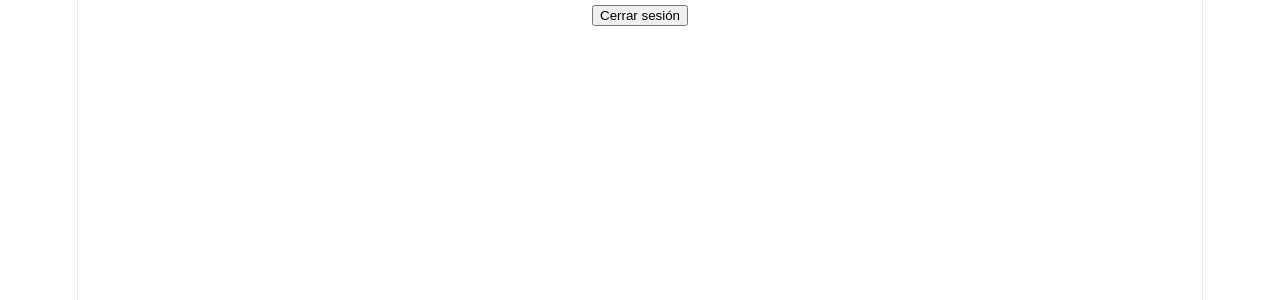
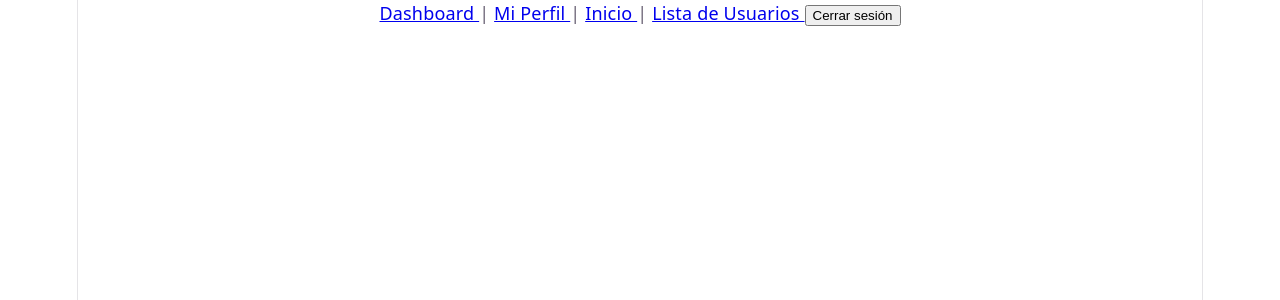
Before and after one commit to EmaRita110983/Frontend-Proyecto-Vue-Inventarios, a Vue app: page /admin in a window 1280 px wide. Shown: the top 300 px of the page. Built offline with nearby package versions, Linux system fonts and the light colour scheme; sample sign-in values are in the browser's storage; the HTML template or start-up script is replaced by a standard one.

Commit message:
Conexion con API Laravel uy modulo usuarios

```diff
--- a/src/layout/AppLayout.vue
+++ b/src/layout/AppLayout.vue
@@ -1,5 +1,3 @@
-
-
 <script setup lang="ts">
 import { useRouter } from 'vue-router';
 
@@ -13,12 +11,28 @@ function cerrarSesion() {
 
 <template>
  <nav>
-    <!-- otros enlaces -->
+  <RouterLink to="/admin/dashboard">
+    Dashboard
+  </RouterLink> |
+
+  <RouterLink to="/admin/perfil">
+    Mi Perfil
+  </RouterLink> |
+
+  <RouterLink to="/">
+    Inicio
+  </RouterLink> |
+
+  <RouterLink to="/admin/Usuario">
+    Lista de Usuarios
+  </RouterLink>
 
   <button @click="cerrarSesion">
     Cerrar sesión
   </button>
 </nav>
 
+      <main>
         <router-view />
+      </main>
 </template>
--- a/src/layout/WebLayout.vue
+++ b/src/layout/WebLayout.vue
@@ -6,7 +6,8 @@
 <RouterLink to="/servicios">Servicios</RouterLink> |
 <RouterLink to="/nosotros">Acerca de Nosotros</RouterLink> |
 <RouterLink to="/login">Ingresar </RouterLink> |
-<RouterLink to="/admin/perfil">Entrar al Perfil</RouterLink>
+<RouterLink to="/admin/perfil">Entrar al Perfil</RouterLink> |
+<RouterLink to="/admin/Usuario">Lista de Usuarios</RouterLink>
 
 
     <router-view />
--- a/src/router/index.ts
+++ b/src/router/index.ts
@@ -1,4 +1,5 @@
 import { createRouter, createWebHistory, type RouteRecordRaw } from 'vue-router';
+
 
 const routes: RouteRecordRaw[] = [
 
@@ -29,6 +30,7 @@ const routes: RouteRecordRaw[] = [
         name: 'Login',
         component: () => import('../views/auth/Login.vue')
       }
+
     ]
   },
 
@@ -38,6 +40,9 @@ const routes: RouteRecordRaw[] = [
   {
     path: '/admin',
   component: () => import('../layout/AppLayout.vue'),
+  meta: {
+    requiresAuth: true
+  },
     children: [
       {
         path: 'dashboard',
@@ -54,8 +59,15 @@ const routes: RouteRecordRaw[] = [
         meta: {
           requiresAuth: true
         }
+      },
+      {
+  path: 'usuario',
+  name: 'usuario',
+  component: () => import('../views/admin/Usuario.vue'),
+  meta: {
+    requiresAuth: true
   }
-
+},
     ]
   }
 ];
--- /dev/null
+++ b/src/services/usuario.service.ts
@@ -0,0 +1,32 @@
+import api from "./api";
+
+export async function listarUsuarios() {
+    const respuesta = await api.get('/v1/users');
+
+    return respuesta.data;
+}
+
+
+export default {
+
+    funListar() {
+        return api.get("/v1/users");
+    },
+
+    funGuardar(datos: any) {
+        return api.post("/v1/users", datos);
+    },
+
+    funMostrar(id: number) {
+        return api.get("/v1/users/" + id);
+    },
+
+    funModificar(id: number, datos: any) {
+        return api.put("/v1/users/" + id, datos);
+    },
+
+    funEliminar(id: number) {
+        return api.delete("/v1/users/" + id);
+    },
+
+}
--- a/src/views/admin/Perfil.vue
+++ b/src/views/admin/Perfil.vue
@@ -1,6 +1,6 @@
 <template>
   <div>
-    <h1>Perfil</h1>
+    <h1>Mi Perfil</h1>
 
     <div v-if="perfil">
       <p><strong>ID:</strong> {{ perfil.id }}</p>
--- /dev/null
+++ b/src/views/admin/Usuario.vue
@@ -0,0 +1,64 @@
+<template>
+  <div>
+    <h1>Usuarios</h1>
+
+    <table>
+      <thead>
+        <tr>
+          <th>ID</th>
+          <th>Nombre</th>
+          <th>Email</th>
+        </tr>
+      </thead>
+
+      <tbody>
+        <tr v-for="usuario in usuarios" :key="usuario.id">
+          <td>{{ usuario.id }}</td>
+          <td>{{ usuario.name }}</td>
+          <td>{{ usuario.email }}</td>
+        </tr>
+      </tbody>
+    </table>
+  </div>
+</template>
+
+<script setup lang="ts">
+
+import { ref, onMounted } from 'vue';
+import usuarioService from '../../services/usuario.service';
+
+
+interface Usuario {
+  id: number;
+  name: string;
+  email: string;
+}
+
+
+const usuarios = ref<Usuario[]>([]);
+
+
+async function cargarUsuarios() {
+
+  try {
+
+    const respuesta = await usuarioService.funListar();
+
+    usuarios.value = respuesta.data;
+
+    console.log('Usuarios:', usuarios.value);
+
+  } catch (error) {
+
+    console.error('Error cargando usuarios:', error);
+
+  }
+
+}
+
+
+onMounted(() => {
+  cargarUsuarios();
+});
+
+</script>
--- a/src/views/auth/Login.vue
+++ b/src/views/auth/Login.vue
@@ -22,7 +22,6 @@
 <script setup lang="ts">
 import { ref } from 'vue';
 import { loginConLaravel } from '../../services/auth.service';
-
 import { useRouter } from 'vue-router';
 
 const credenciales = ref({email: '',password: ''});
@@ -34,7 +33,6 @@ async function funIngresar() {
   mensajeError.value = '';
 
   try {
-
     const respuesta = await loginConLaravel(
       credenciales.value.email,
       credenciales.value.password
```
Lines whose indentation alone changed are shown as unchanged.
